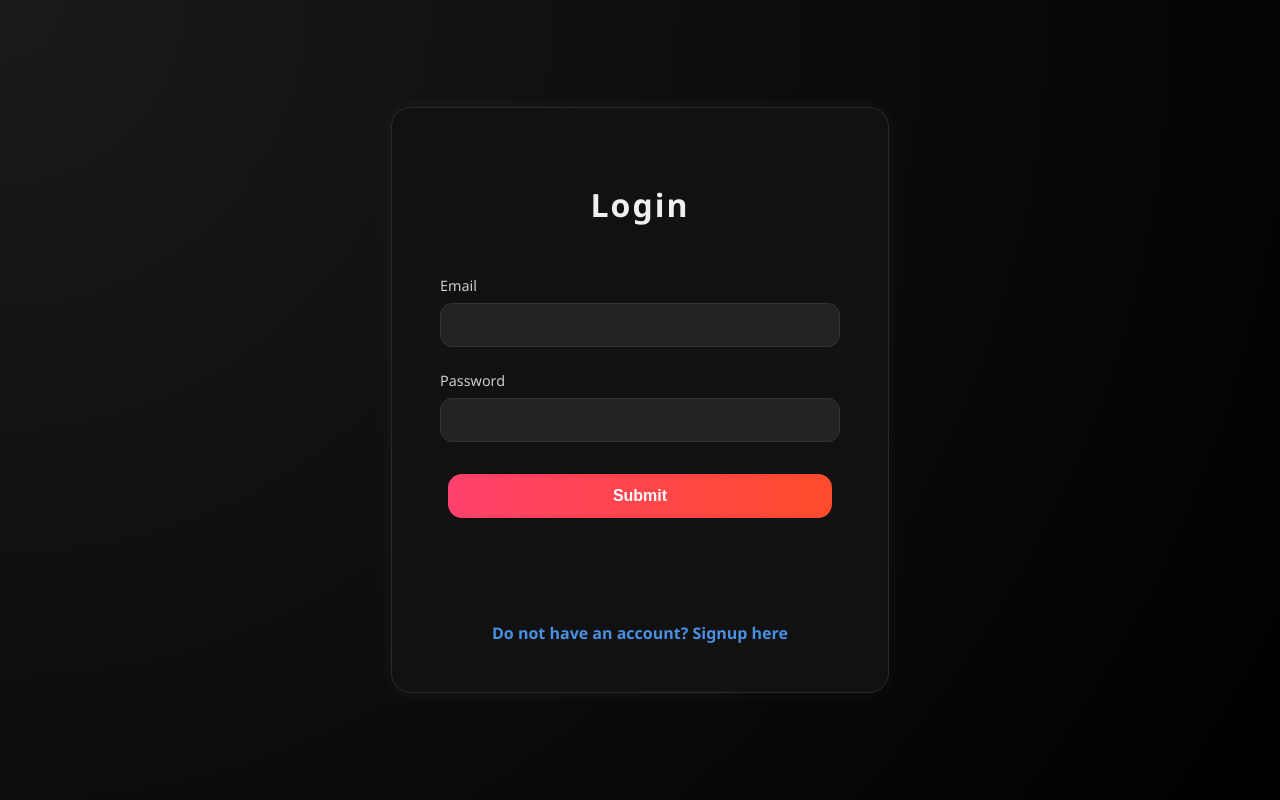
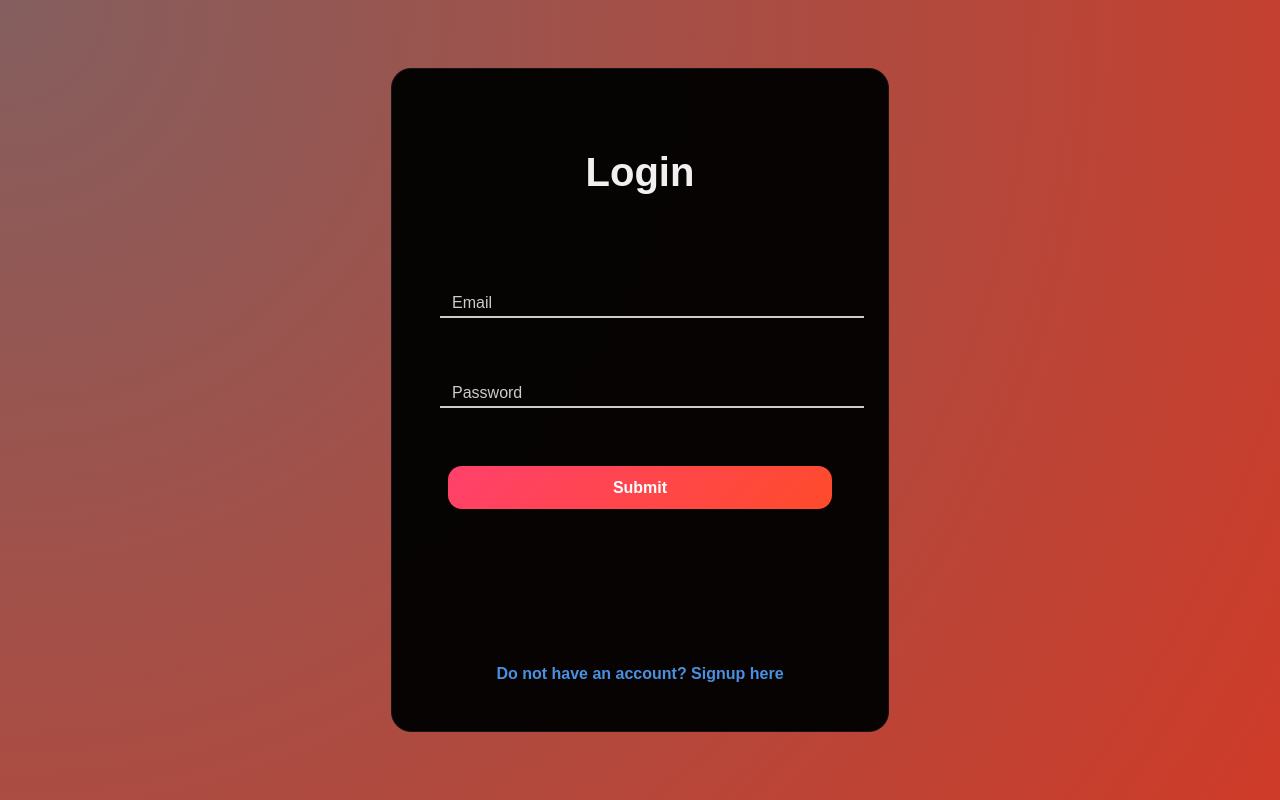
Before and after one commit to RudraPrasad001/LifeLoop-Frontend, a React (Vite) app: page /login in a window 1280 px wide. Built offline with nearby package versions, Linux system fonts and the light colour scheme.

Commit message:
Login Page

```diff
--- a/src/Login.jsx
+++ b/src/Login.jsx
@@ -1,7 +1,7 @@
 import { useState } from "react";
 import axios from "axios";
+import { Link, useNavigate } from "react-router-dom";
 import Cookies from "js-cookie";
-import { Link, useNavigate } from "react-router-dom";
 import styles from "./stylesheets/Login.module.css";
 function Login() {
   const [userEmail, setEmail] = useState("");
@@ -11,7 +11,6 @@ function Login() {
   axios.defaults.withCredentials = true;
   const navigate = useNavigate();
 
-  //changed
   const handleSubmit = async (e) => {
 
     e.preventDefault();
@@ -33,6 +32,7 @@ function Login() {
     } catch (e) {
       setLog(false);
       setRes("Error");
+      console.log(e);
     }
   };
 
@@ -41,28 +41,37 @@ function Login() {
       <form className={styles.loginForm} onSubmit={handleSubmit}>
         <h2 className={styles.formTitle}>Login</h2>
         <div className={styles.inputGroup}>
-          <label htmlFor="email" className={styles.label}>
-            Email
-          </label>
+          <div className={styles.floating}>
+
           <input
             type="email"
             name="email"
             id="email"
             className={styles.input}
+            placeholder=""
             onChange={() => setEmail(document.getElementById('email').value)}
           />
+          <label htmlFor="email" className={styles.label}>
+            Email
+          </label>
+          </div>
         </div>
         <div className={styles.inputGroup}>
-          <label htmlFor="password" className={styles.label}>
-            Password
-          </label>
+        <div className={styles.floating}>
+
+          <i className="pass"></i>
           <input
             type="password"
             name="password"
             id="password"
+            placeholder=""
             className={styles.input}
             onChange={() => setPassword(document.getElementById('password').value)}
           />
+          <label htmlFor="password" className={styles.label}>
+            Password
+          </label>
+          </div>
         </div>
         <button type="submit" className={styles.submitBtn}>
           Submit
--- a/src/stylesheets/Login.module.css
+++ b/src/stylesheets/Login.module.css
@@ -1,38 +1,46 @@
+
+*{
 
 
+  background-size: cover;
+  background-repeat: no-repeat;
+
+}
 .container {
+
   min-height: 100vh;
-  background: radial-gradient(circle at top left, #1a1a1a, #000);
+  background: radial-gradient(circle at top left, #845f5f, #cf3b28);
   display: flex;
   justify-content: center;
   align-items: center;
-  font-family: 'Segoe UI', Tahoma, Geneva, Verdana, sans-serif;
-  color: #fff;
+
+  font-family:Arial, Helvetica, sans-serif;
+  color: #ffffff;
 }
 
 .loginForm {
-  background: #111;
-  border: 1px solid #2a2a2a;
+  background: #000000f5;
+  border: 1px solid #171515;
   border-radius: 20px;
   padding: 3rem;
   width: 100%;
   max-width: 400px;
-  box-shadow: 0 0 20px rgba(255, 255, 255, 0.05);
+  box-shadow: 0 0 20px rgba(106, 102, 102, 0);
   display: flex;
   flex-direction: column;
-  gap: 1.5rem;
+  gap:50px;
   transition: all 0.3s ease;
 }
 
 .loginForm:hover {
-  box-shadow: 0 0 40px rgba(255, 255, 255, 0.08);
+  box-shadow: 0 0 55px rgba(76, 2, 2, 0.968);
 }
 
 .formTitle {
   text-align: center;
-  font-size: 2rem;
+  font-size: 40px;
   color: #f0f0f0;
-  letter-spacing: 2px;
+
 }
 
 .inputGroup {
@@ -41,29 +49,61 @@
   gap: 0.5rem;
 }
 
-.label {
-  font-size: 0.9rem;
+.floating {
+  font-size:20px;
   color: #ccc;
+  position:relative;
 }
 
-.input {
-  padding: 0.75rem 1rem;
-  border-radius: 12px;
-  border: 1px solid #333;
-  background-color: #222;
-  color: #fff;
+.input{
+  width: 100%;
+  padding: 1rem 0.75rem 0.25rem 0.75rem;
+  border: none;
+  border-bottom: 2px solid #ccc;
+  background: transparent;
+  color: white;
   font-size: 1rem;
-  transition: all 0.3s ease;
+  outline: none;
+  position:relative;
+
+
+
+
+}
+.label {
+  position: absolute;
+  top: 1rem;
+  left: 0.75rem;
+  color: #ccc;
+  font-size: 1rem;
+  pointer-events: none;
+  transition: all 0.2s ease;
 }
 
-.input:focus {
-  outline: none;
-  border-color: #4a90e2;
-  box-shadow: 0 0 10px #4a90e2;
+
+.input:focus + .label,
+.input:not(:placeholder-shown) + .label {
+  top: -0.6rem;
+  left: 0.6rem;
+  font-size: 0.75rem;
+  color: #dee3e9;
+  background-color: #111;
+  padding: 0 0.3rem;
 }
 
+input:-webkit-autofill {
+  -webkit-box-shadow: 0 0 0px 1000px #111 inset !important;
+  -webkit-text-fill-color: #fff !important;
+
+}
+
+
+
+
+
+
 .submitBtn {
-  background: linear-gradient(to right, #ff416c, #ff4b2b);
+  background: linear-gradient(left to right, #ff416c, #ff4b2b);
   color: #fff;
   padding: 0.8rem;
   border: none;
@@ -72,6 +112,7 @@
   font-size: 1rem;
   cursor: pointer;
   transition: transform 0.2s ease;
+
 }
 
 .submitBtn:hover {
```
